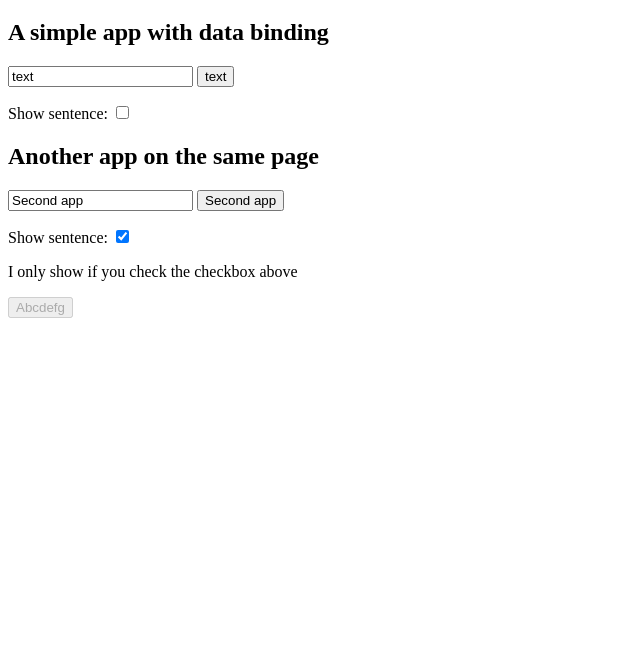
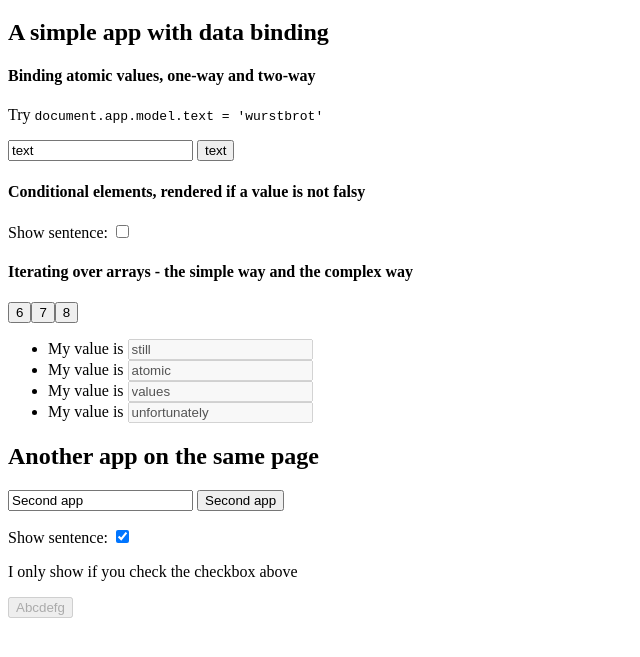
Before and after one commit to mgschoen/prosecco-js, a website built with webpack: page src/index.html in a window 1280 px wide. Shown: the part 61-718 px from the top of the page, without its empty margins (0-640 px from the left). Built offline with nearby package versions, Linux system fonts and the light colour scheme.

Commit message:
Add each-watcher for handling ps-each attributes

```diff
--- a/src/index.html
+++ b/src/index.html
@@ -10,10 +10,14 @@
     <!-- A simple app with data binding -->
     <h2>A simple app with data binding</h2>
     <div id="app-root">
+        <h4>Binding atomic values, one-way and two-way</h4>
+        Try <code>document.app.model.text = 'wurstbrot'</code>
         <p>
             <input ps-bind="text" ps-bind-attribute="value" ps-bind-event="input">
             <button ps-bind="text"></button>
         </p>
+
+        <h4>Conditional elements, rendered if a value is not falsy</h4>
         <p>
             Show sentence:
             <input type="checkbox"
@@ -22,6 +26,14 @@
                 ps-bind-event="input">
         </p>
         <p ps-if="showSentence">I only show if you check the checkbox above</p>
+
+        <h4>Iterating over arrays - the simple way and the complex way</h4>
+        <button ps-each="testArray"></button>
+        <ul>
+            <li ps-each="anotherTestArray">
+                My value is <input disabled="true" ps-each-value-target="value">
+            </li>
+        </ul>
     </div>
 
     <!-- A second app -->
--- a/src/index.js
+++ b/src/index.js
@@ -2,7 +2,9 @@ import Controller from './js/controller'
 
 document.app = new Controller(document.getElementById('app-root'), {
     text: 'text',
-    showSentence: false
+    showSentence: false,
+    testArray: [6, 7, 8],
+    anotherTestArray: [ 'still', 'atomic', 'values', 'unfortunately' ]
 })
 
 document.secondApp = new Controller(document.getElementById('app-root-2'), {
--- a/src/js/constants.js
+++ b/src/js/constants.js
@@ -3,6 +3,8 @@ export default {
         bind: 'ps-bind',
         bindAttribute: 'ps-bind-attribute',
         bindEvent: 'ps-bind-event',
-        if: 'ps-if'
+        if: 'ps-if',
+        each: 'ps-each',
+        eachValueTarget: 'ps-each-value-target'
     }
 }
--- a/src/js/controller.js
+++ b/src/js/controller.js
@@ -1,6 +1,7 @@
 import Binding from './binding/'
 import Constants from './constants'
-import IfWatcher from './if-watcher'
+import IfWatcher from './watchers/if-watcher'
+import EachWatcher from './watchers/each-watcher'
 
 var attr = Constants.attributeNames
 
@@ -12,6 +13,7 @@ export default function Controller (rootElement, model) {
     this.model = model
     this.boundElements = rootElement.querySelectorAll('*[' + attr.bind + ']')
     this.conditionalElements = rootElement.querySelectorAll('*[' + attr.if + ']')
+    this.iteratedElements = rootElement.querySelectorAll('*[' + attr.each + ']')
     this.bindings = []
 
     /* Methods */
@@ -82,4 +84,19 @@ export default function Controller (rootElement, model) {
         this.watch(conditionalProperty, IfWatcher(element))
         IfWatcher(element)(null, this.model[conditionalProperty])
     }
+
+    // Add each watchers
+    for (var k = 0; k < this.iteratedElements.length; k++) {
+        var element = this.iteratedElements[k]
+        var parent = element.parentNode
+        var eachContainer = document.createElement('div')
+        var iterationProperty = element.getAttribute(attr.each)
+        // creating a container node for iterating in
+        eachContainer.setAttribute('ps-each-container', true)
+        parent.insertBefore(eachContainer, element)
+        parent.removeChild(element)
+        // passing the container and the element to be cloned in it to the watcher
+        this.watch(iterationProperty, EachWatcher(eachContainer, element))
+        EachWatcher(eachContainer, element)(null, this.model[iterationProperty])
+    }
 }
--- /dev/null
+++ b/src/js/watchers/each-watcher.js
@@ -0,0 +1,27 @@
+import Constants from '../constants'
+
+var attr = Constants.attributeNames
+
+export default function (container, iteratedElement) {
+    return function (oldArray, newArray) {
+        while (container.firstChild) {
+            container.removeChild(container.firstChild)
+        }
+        for (var i = 0; i < newArray.length; i++) {
+            var clone = iteratedElement.cloneNode(true)
+            var valueTargets = clone.querySelectorAll('*[' + attr.eachValueTarget + ']')
+            if (valueTargets.length === 0) {
+                clone.textContent = newArray[i]
+            } else {
+                if (valueTargets.length > 1) {
+                    console.warn('Found more than 1 value targets in iterated element',
+                        iteratedElement, 'Using the first one')
+                }
+                var target = valueTargets[0]
+                var targetAttribute = target.getAttribute(attr.eachValueTarget) || 'textContent'
+                target.setAttribute(targetAttribute, newArray[i])
+            }
+            container.appendChild(clone)
+        }
+    }
+}
```
Also changed, not shown: src/js/watchers/if-watcher.js (renamed from src/js/if-watcher.js).
